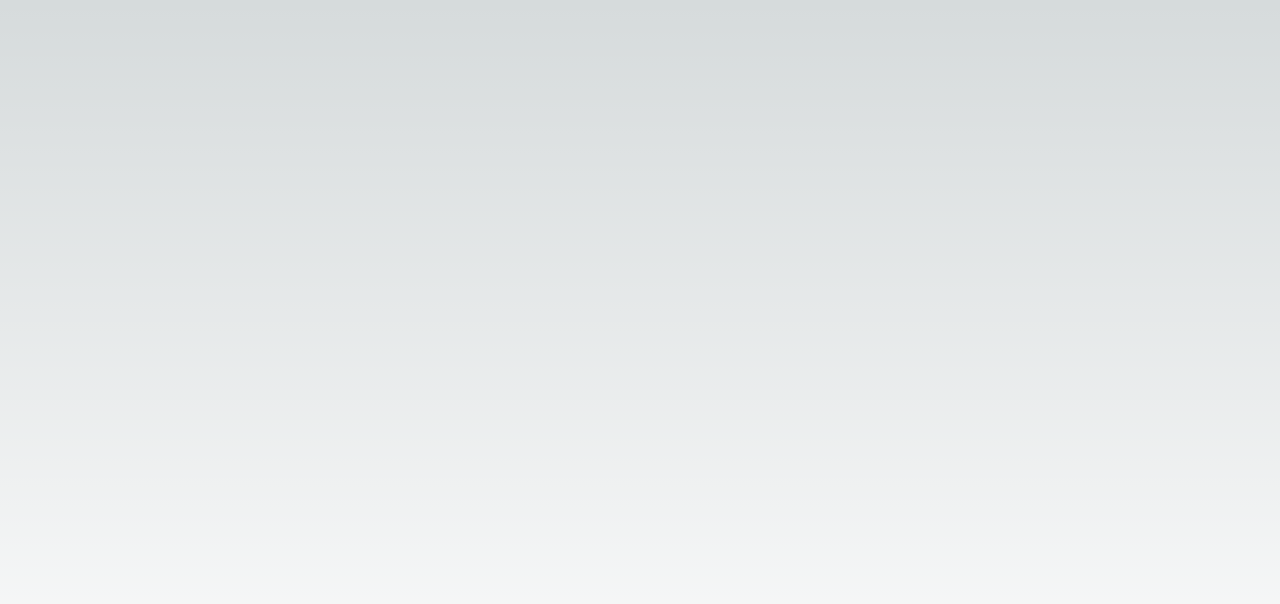
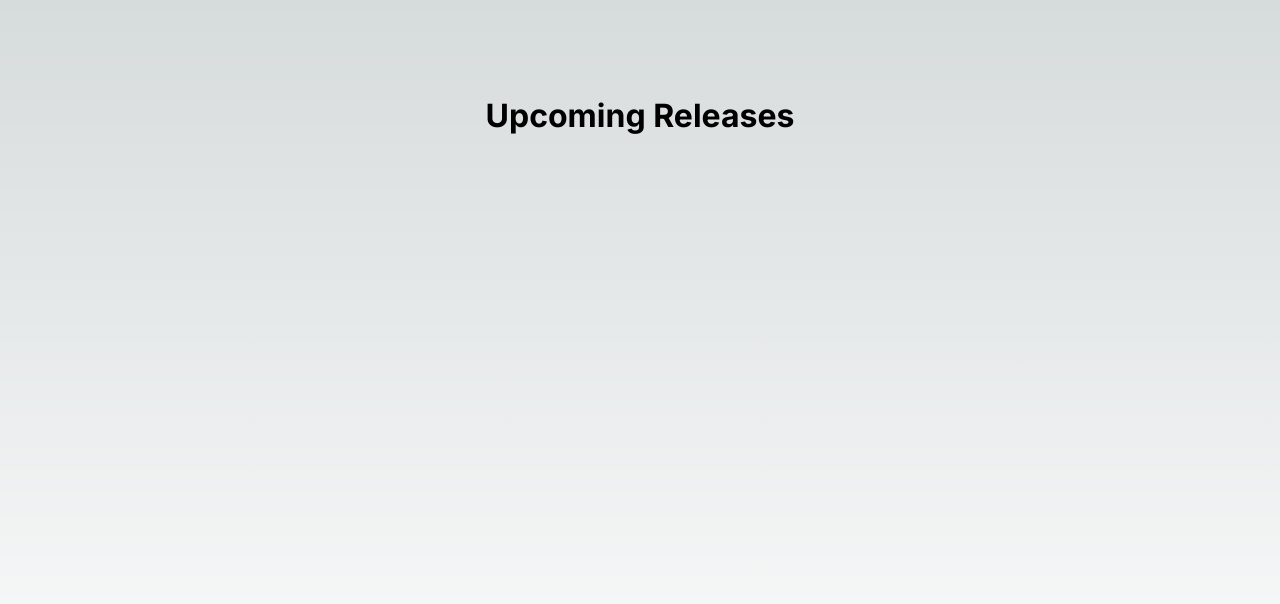
Before and after one commit to robertgardunia/ps-assessment, a Next.js app: page / in a window 1280 px wide. Shown: the top 604 px of the page. Built offline with nearby package versions, Linux system fonts and the light colour scheme.

Commit message:
react env setup and skeleton - switching to branches

```diff
--- a/src/app/page.js
+++ b/src/app/page.js
@@ -5,92 +5,10 @@
 export default function Home() {
   return (
     <main className={styles.main}>
-      {/* <div className={styles.description}>
-        <p>
-          Get started by editing&nbsp;
-          <code className={styles.code}>src/app/page.js</code>
-        </p>
-        <div>
-          <a
-            href="https://vercel.com?utm_source=create-next-app&utm_medium=appdir-template&utm_campaign=create-next-app"
-            target="_blank"
-            rel="noopener noreferrer"
-          >
-            By{" "}
-            <Image
-              src="/vercel.svg"
-              alt="Vercel Logo"
-              className={styles.vercelLogo}
-              width={100}
-              height={24}
-              priority
-            />
-          </a>
-        </div>
+      <div>
+        <h1>Upcoming Releases</h1>
       </div>
-
-      <div className={styles.center}>
-        <Image
-          className={styles.logo}
-          src="/next.svg"
-          alt="Next.js Logo"
-          width={180}
-          height={37}
-          priority
-        />
-      </div>
-
-      <div className={styles.grid}>
-        <a
-          href="https://nextjs.org/docs?utm_source=create-next-app&utm_medium=appdir-template&utm_campaign=create-next-app"
-          className={styles.card}
-          target="_blank"
-          rel="noopener noreferrer"
-        >
-          <h2>
-            Docs <span>-&gt;</span>
-          </h2>
-          <p>Find in-depth information about Next.js features and API.</p>
-        </a>
-
-        <a
-          href="https://nextjs.org/learn?utm_source=create-next-app&utm_medium=appdir-template&utm_campaign=create-next-app"
-          className={styles.card}
-          target="_blank"
-          rel="noopener noreferrer"
-        >
-          <h2>
-            Learn <span>-&gt;</span>
-          </h2>
-          <p>Learn about Next.js in an interactive course with&nbsp;quizzes!</p>
-        </a>
-
-        <a
-          href="https://vercel.com/templates?framework=next.js&utm_source=create-next-app&utm_medium=appdir-template&utm_campaign=create-next-app"
-          className={styles.card}
-          target="_blank"
-          rel="noopener noreferrer"
-        >
-          <h2>
-            Templates <span>-&gt;</span>
-          </h2>
-          <p>Explore starter templates for Next.js.</p>
-        </a>
-
-        <a
-          href="https://vercel.com/new?utm_source=create-next-app&utm_medium=appdir-template&utm_campaign=create-next-app"
-          className={styles.card}
-          target="_blank"
-          rel="noopener noreferrer"
-        >
-          <h2>
-            Deploy <span>-&gt;</span>
-          </h2>
-          <p>
-            Instantly deploy your Next.js site to a shareable URL with Vercel.
-          </p>
-        </a>
-      </div> */}
+      <Calendar></Calendar>
     </main>
   );
 }
```
